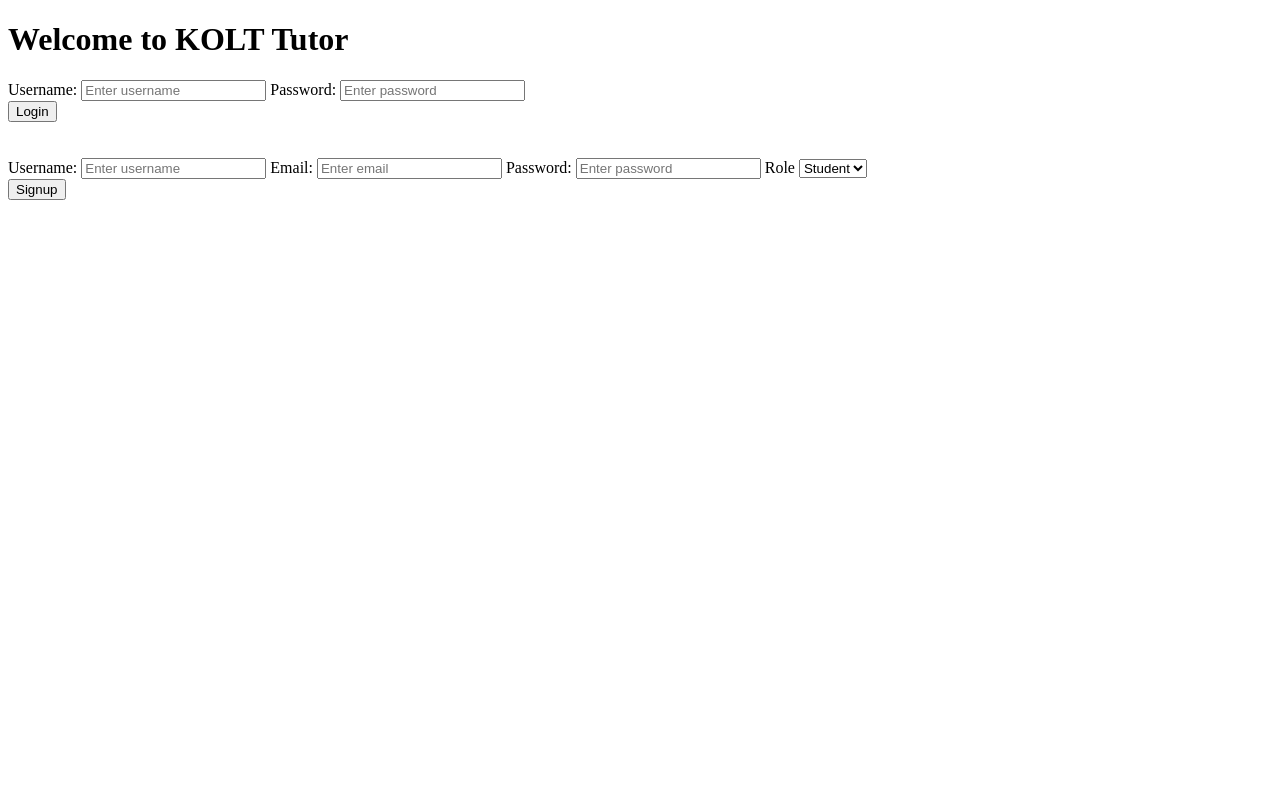
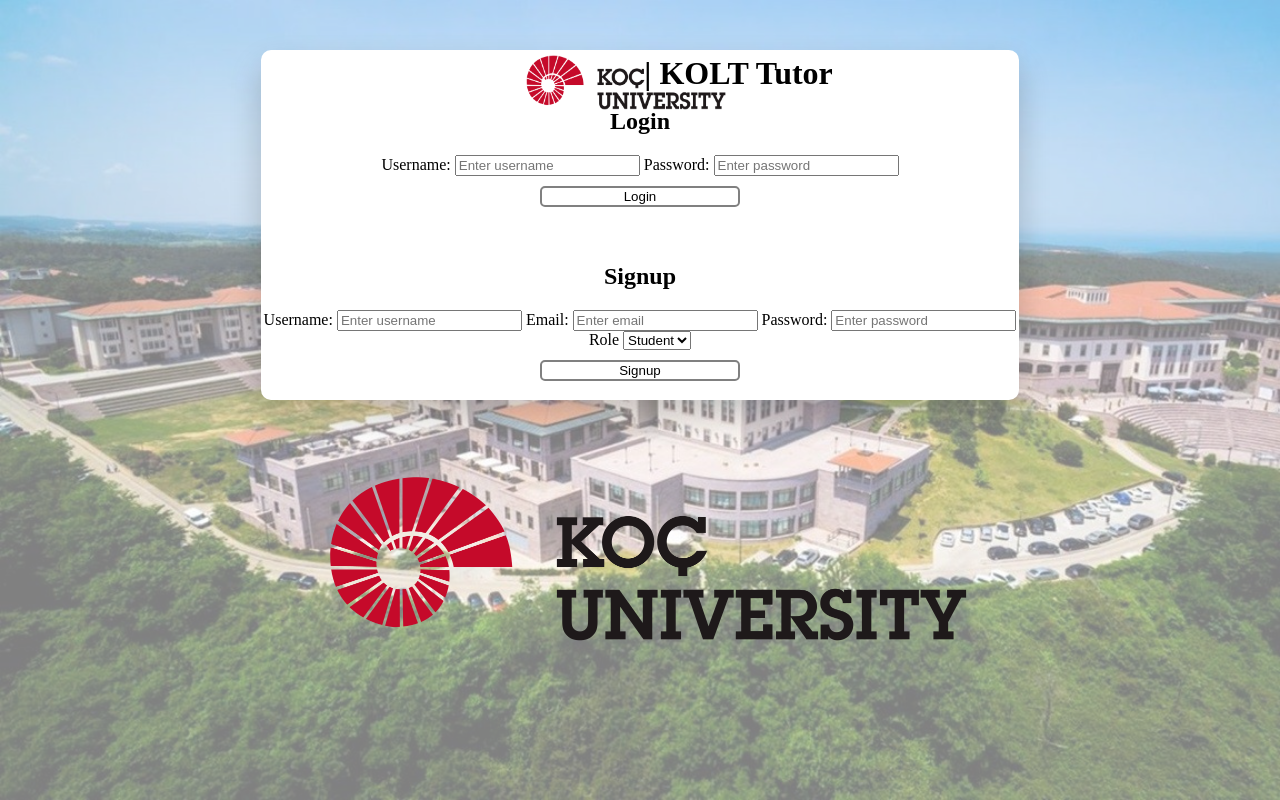
Before and after one commit to vakin18/Comp306_project, a Flask app: page / in a window 1280 px wide. Run offline with Flask 3, Linux system fonts and the light colour scheme; parts of the project's set-up code (start-up, migrations or seed data) failed here and were passed over.

Commit message:
Final version

```diff
--- a/app.py
+++ b/app.py
@@ -1,4 +1,6 @@
-from flask import Flask, request, render_template, session, url_for, redirect
+import os
+
+from flask import Flask, request, render_template, session, url_for, redirect, send_from_directory
 import setup
 import socket
 import service.UserService as US
@@ -342,6 +344,11 @@
         ip_address = s.getsockname()[0]
     return ip_address
 
+@app.route('/images/<path:filename>')  # Route to serve the images
+def serve_image(filename):
+    app.config['UPLOAD_FOLDER'] = os.path.join(os.getcwd(), 'images')
+    return send_from_directory(app.config['UPLOAD_FOLDER'], filename)
+
 if __name__ == '__main__':
     setup  # noqa
     # Setting the host to the IP address of the device #
--- a/templates/opening_screen.html
+++ b/templates/opening_screen.html
@@ -4,27 +4,138 @@
   <head>
     <title>Welcome to KOLT Tutor</title>
   </head>
+  <style>
+
+body{
+  background-image: url('images/ku23.jpeg');
+  background-attachment: fixed;
+  background-repeat: no-repeat;
+  background-size: cover;
+}
+body::before {
+  content: "";
+  position: absolute;
+  top: 0;
+  left: 0;
+  width: 100%;
+  height: 100%;
+  background-color: rgba(255, 255, 255, 0.5); /* Adjust the opacity value (0.5) */
+}
+
+.Welcome {
+    font-family: "Times New Roman", Times, serif;
+
+
+}
+
+  .logindiv {
+    text-align: center;
+
+
+}
+.wrapper{
+  position: relative;
+  margin-top: 50px;
+  text-align: center;
+  border-radius: 10px;
+  margin-left: 20%;
+  height:350px;
+  width: 60%;
+  justify-content: center;
+  background-color: white;
+  box-shadow: 0px 16px 32px 0px rgba(0,0,0,0.2);
+}
+
+
+.signupdiv {
+    text-align: center;
+
+}
+.kuphoto{
+    position:absolute;
+    text-align: center;
+    zoom: 0.5;
+    width: 50%;
+    margin-top: 150px;
+    margin-left: 25%;
+
+}
+.loginbut{
+  background-color: white;
+  margin-top: 10px;
+  width: 200px;
+  border: 2px solid grey;
+  border-radius: 5px;
+}
+.loginbut:hover{
+  border: 2px solid red;
+
+}
+.logindiv .username{
+  height: 15px
+}
+.signupbut{
+  background-color: white;
+  margin-top: 10px;
+  width: 200px;
+  border: 2px solid grey;
+  border-radius: 5px;
+
+
+}
+.signupbut:hover{
+  border: 2px solid red;
+}
+.kuphoto_top{
+  position: absolute;
+  top: 5px;
+  left: 35%;
+  width: 200px;
+  height: 55px;
+}
+
+.Wh1{
+  position: relative;
+  top: 5px;
+  left: 13%;
+
+}
+
+
+
+  </style>
 
   <body>
-    <h1>Welcome to KOLT Tutor</h1>
 
+    <div class="wrapper">
+      <div class="Welcome">
+        <h1 class="Wh1">|     KOLT Tutor</h1>
+        <img class="kuphoto_top" src="images\koc2.png" >
+
+      </div>
+
+
+    <div class="logindiv">
+      <h2>Login</h2>
       <form action="/login" autocomplete="off" method="post">
         <label for="username">Username:</label>
-    <input type="text" id="username" name="username" placeholder="Enter username" required>
+        <input class= "username" type="text" id="username" name="username" placeholder="Enter username" required>
         <label for="password">Password:</label>
         <input type="password" id="password" name="password" placeholder="Enter password" required>
         <br>
-    <input id="login" type="submit" value="Login">
+        <input class="loginbut" id="login" type="submit" value="Login">
       </form>
+    </div>
 
   <br>
   <br>
-
+    <div class="signupdiv">
+      <h2>Signup</h2>
       <form action="/signup" autocomplete="off" method="post">
         <label for="username">Username:</label>
         <input type="text" id="username" name="username" placeholder="Enter username" required>
         <label for="email">Email:</label>
-    <input type="email" id="eömail" name="email" placeholder="Enter email" required>
+        <input type="email" id="email" name="email" placeholder="Enter email" required>
         <label for="password">Password:</label>
         <input type="password" id="password" name="password" placeholder="Enter password" required>
         <label for="role">Role</label>
@@ -33,17 +144,18 @@
           <option value="admin">Admin</option>
         </select>
         <br>
-    <input id="signup" type="submit" value="Signup">
+        <input class="signupbut" id="signup" type="submit" value="Signup">
       </form>
+    </div>
+  </div>
+
+    <div class="kuphoto">
+      <img class="demo cursor" src="images\koc2.png">
+    </div>
+
 
   </body>
 
-  {% if error_message %}
-  <p class="error-message">{{ error_message }}</p>
-  {% endif %}
 
-  {% if role %}
-  <p class="success-message">This message is temporary: {{ role }}</p>
-  {% endif %}
 
 </html>
```
Also changed, not shown: templates/dashboard.html (+21 -39 lines), images/ku23.jpeg (added). Lines whose indentation alone changed are shown as unchanged.
